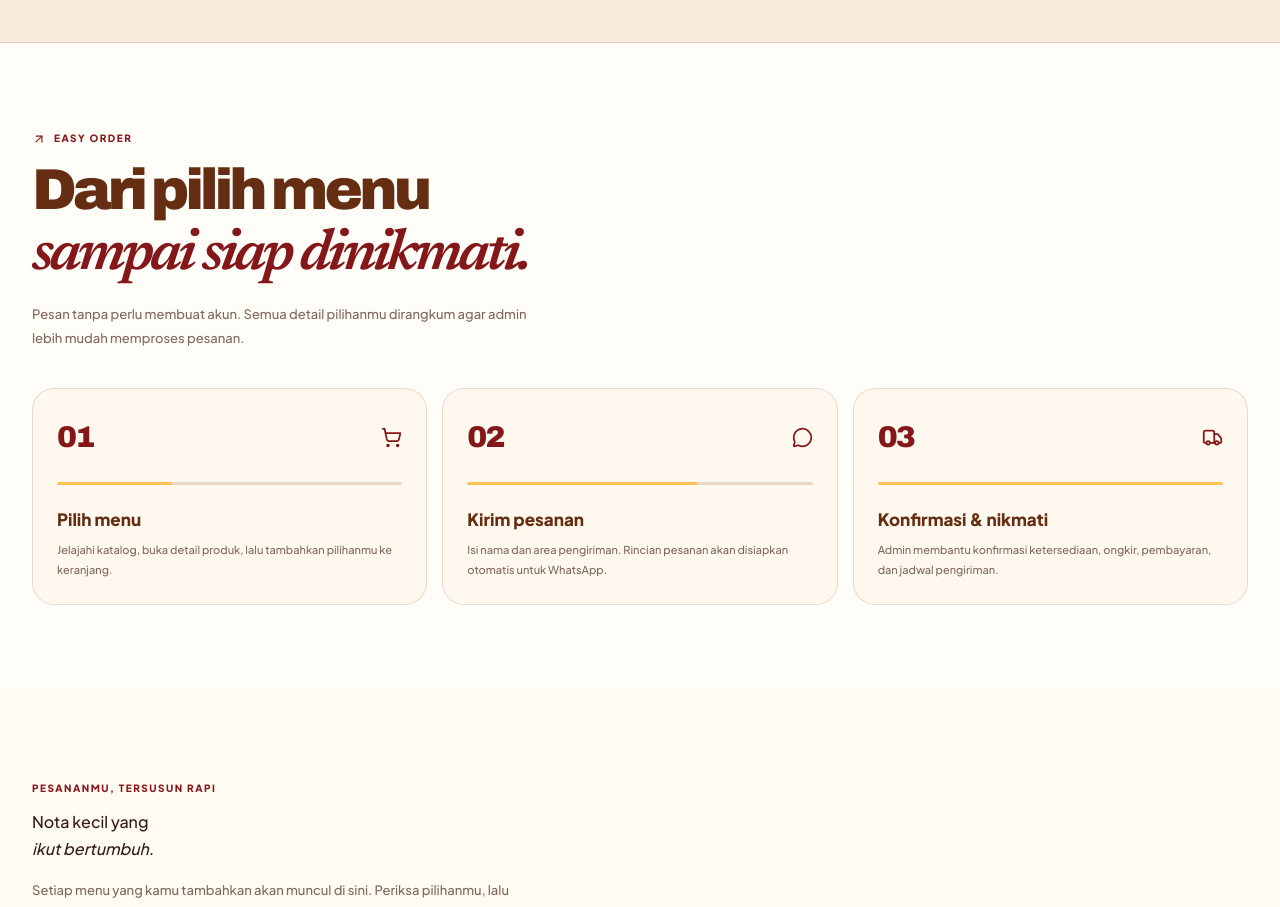
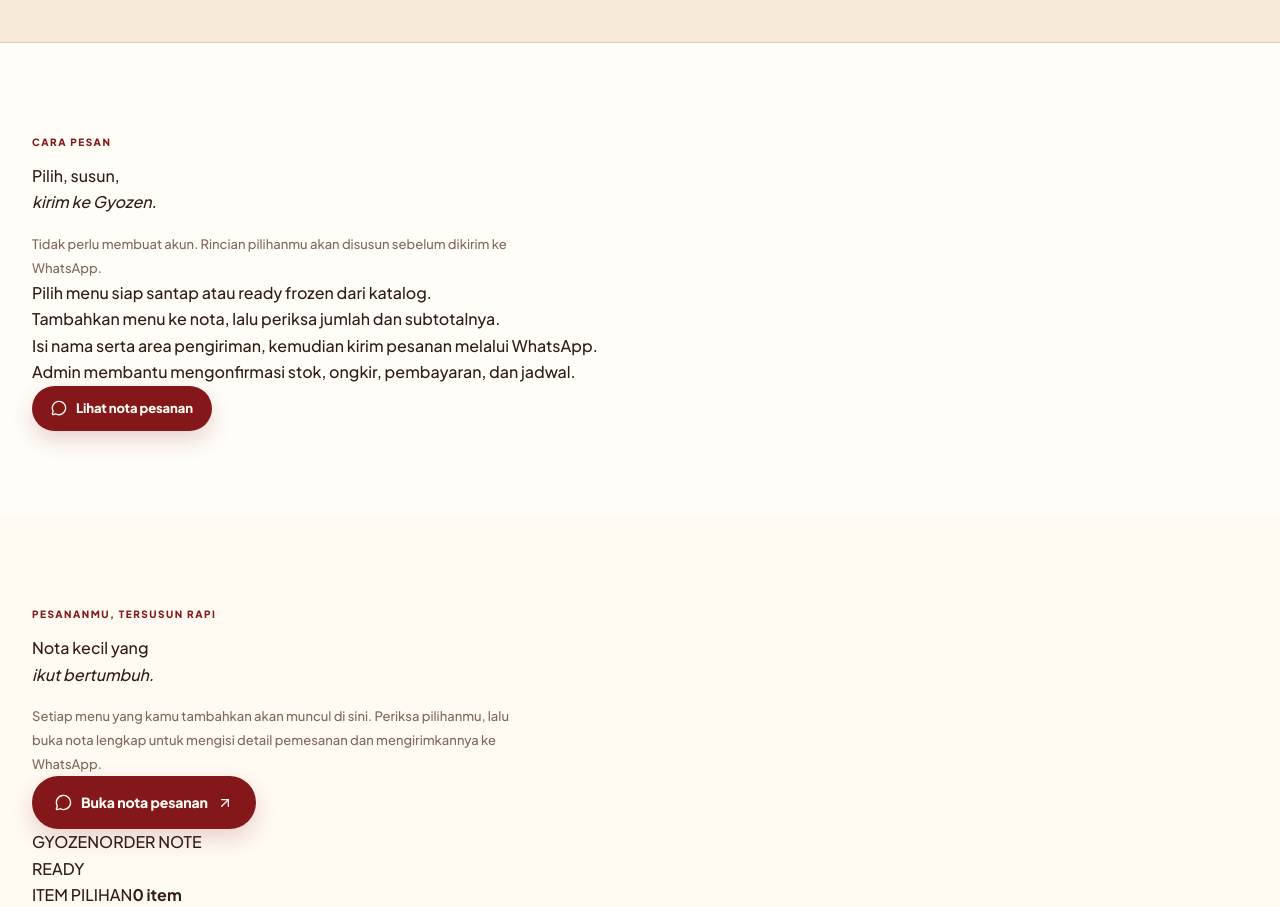
Before and after one commit to arsepladisar08-lab/LP-Dimsum-Gyoza, a React (Vite) app: page / in a window 1280 px wide. Shown: the part 7680-8587 px from the top of the page. Built offline with nearby package versions, Linux system fonts and the light colour scheme.

Commit message:
Taste Skill v2: redesign Steps.tsx

```diff
--- a/src/components/Steps.tsx
+++ b/src/components/Steps.tsx
@@ -1,26 +1,26 @@
 import React from 'react';
-import { ShoppingCart, MessageCircle, Truck, ArrowUpRight } from 'lucide-react';
+import { MessageCircle } from 'lucide-react';
 
 const steps = [
-  { number:'01', icon:ShoppingCart, title:'Pilih menu', copy:'Jelajahi katalog, buka detail produk, lalu tambahkan pilihanmu ke keranjang.' },
-  { number:'02', icon:MessageCircle, title:'Kirim pesanan', copy:'Isi nama dan area pengiriman. Rincian pesanan akan disiapkan otomatis untuk WhatsApp.' },
-  { number:'03', icon:Truck, title:'Konfirmasi & nikmati', copy:'Admin membantu konfirmasi ketersediaan, ongkir, pembayaran, dan jadwal pengiriman.' }
+  'Pilih menu siap santap atau ready frozen dari katalog.',
+  'Tambahkan menu ke nota, lalu periksa jumlah dan subtotalnya.',
+  'Isi nama serta area pengiriman, kemudian kirim pesanan melalui WhatsApp.',
+  'Admin membantu mengonfirmasi stok, ongkir, pembayaran, dan jadwal.'
 ];
 
 export const Steps: React.FC = () => (
   <section className="section steps-section" id="langkah" aria-labelledby="steps-title">
-    <div className="container-custom">
-      <div className="section-heading">
-        <div><p className="section-kicker"><ArrowUpRight size={14}/> EASY ORDER</p><h2 id="steps-title">Dari pilih menu<br/><em>sampai siap dinikmati.</em></h2><p className="section-intro">Pesan tanpa perlu membuat akun. Semua detail pilihanmu dirangkum agar admin lebih mudah memproses pesanan.</p></div>
+    <div className="container-custom order-steps-layout">
+      <div>
+        <p className="section-kicker">CARA PESAN</p>
+        <h2 id="steps-title">Pilih, susun,<br/><em>kirim ke Gyozen.</em></h2>
+        <p className="section-intro">Tidak perlu membuat akun. Rincian pilihanmu akan disusun sebelum dikirim ke WhatsApp.</p>
       </div>
-      <div className="steps-grid">
-        {steps.map(({number,icon:Icon,title,copy},index)=>(
-          <article className="step-card" key={number}>
-            <div className="step-card-top"><span>{number}</span><Icon size={21}/></div>
-            <div className="step-line" aria-hidden="true"><i style={{width:((index+1)*33.333)+'%'}}/></div>
-            <h3>{title}</h3><p>{copy}</p>
-          </article>
-        ))}
+      <div className="order-steps-content">
+        <ol className="order-steps-list">
+          {steps.map((step) => <li key={step}>{step}</li>)}
+        </ol>
+        <a className="btn btn-primary" href="#nota"><MessageCircle size={16}/> Lihat nota pesanan</a>
       </div>
     </div>
   </section>
```
